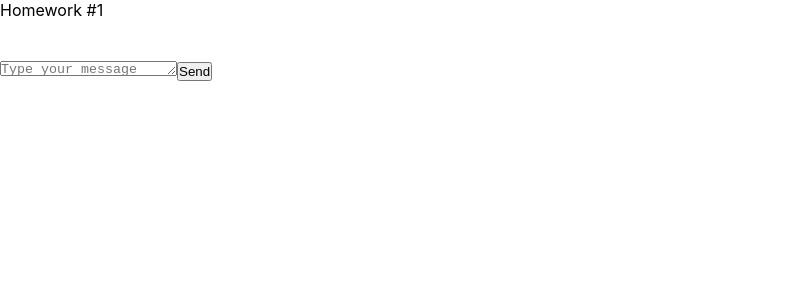
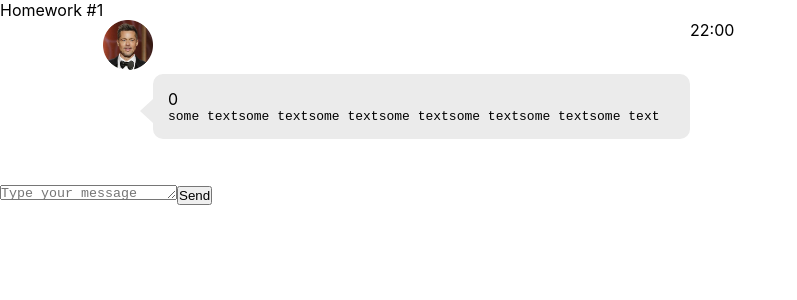
Before and after one commit to boris-zaslavskiy/hws2-master, a React (Create React App) app: page / in a window 1280 px wide. Shown: the top 300 px of the page, without its empty margins (0-797 px from the left). Built offline with nearby package versions, Linux system fonts and the light colour scheme.

Commit message:
1st commit

```diff
--- a/package.json
+++ b/package.json
@@ -1,6 +1,6 @@
 {
   "name": "hws2",
-  "homepage": "http://IgnatZakalinsky.github.io/hws2",
+  "homepage": "http://boris-zaslavskiy.github.io/hws2-master",
   "version": "0.1.0",
   "private": true,
   "dependencies": {
--- a/src/s2-homeworks/hw01/message/Message.module.css
+++ b/src/s2-homeworks/hw01/message/Message.module.css
@@ -1,21 +1,44 @@
 .message {
-
+    display: flex;
+    flex-flow: row wrap;
 }
 
 .imageAndText {
 
+    flex-basis: 50%;
+    margin-left: 50px;
+    margin-bottom: 25px;
+    padding-left: 53px;
 }
 
 .imageAndText img {
+height: 50px;
 
 }
 
 .text {
 
+    padding: 15px;
+
+    background: #ebebeb;
+    position: relative;
+    -moz-border-radius: 10px;
+    -webkit-border-radius: 10px;
+    border-radius: 10px;
+    margin-left: 50px;
+
 }
 
 .text:after {
-
+    content: "";
+    position: absolute;
+    right: 100%;
+    top: 25px;
+    width: 0;
+    height: 0;
+    border-top: 12px solid transparent;
+    border-right: 13px solid #ebebeb;
+    border-bottom: 12px solid transparent;
 }
 
 .name {
--- a/src/s2-homeworks/hw01/message/Message.tsx
+++ b/src/s2-homeworks/hw01/message/Message.tsx
@@ -1,8 +1,21 @@
 import React from 'react'
 import s from './Message.module.css'
+import avatar from "../avatar.png"
 
+export type MessageType = {
+    text: string
+    time: string
+}
+
+export type MessagesType = {
+    id: number
+    user: string
+    message: MessageType
+}
 // нужно создать правильный тип вместо any
-export type MessagePropsType = any
+export type MessagePropsType = {
+    message: MessagesType
+}
 
 // нужно отобразить приходящие данные
 const Message = (props: MessagePropsType) => {
@@ -12,6 +25,7 @@ const Message = (props: MessagePropsType) => {
                 <img
                     id={'hw1-avatar-' + props.message.id}
                     // создаёт студент
+                    src={avatar}
 
                     //
                 />
@@ -19,18 +33,21 @@ const Message = (props: MessagePropsType) => {
                     <div id={'hw1-name-' + props.message.id} className={s.name}>
                         {/*создаёт студент*/}
 
+                        {props.message.id}
+
+
                         {/**/}
                     </div>
                     <pre id={'hw1-text-' + props.message.id} className={s.messageText}>
                         {/*создаёт студент*/}
-
+                        {props.message.message.text}
                         {/**/}
                     </pre>
                 </div>
             </div>
             <div id={'hw1-time-' + props.message.id} className={s.time}>
                 {/*создаёт студент*/}
-
+                {props.message.message.time}
                 {/**/}
             </div>
         </div>
```
